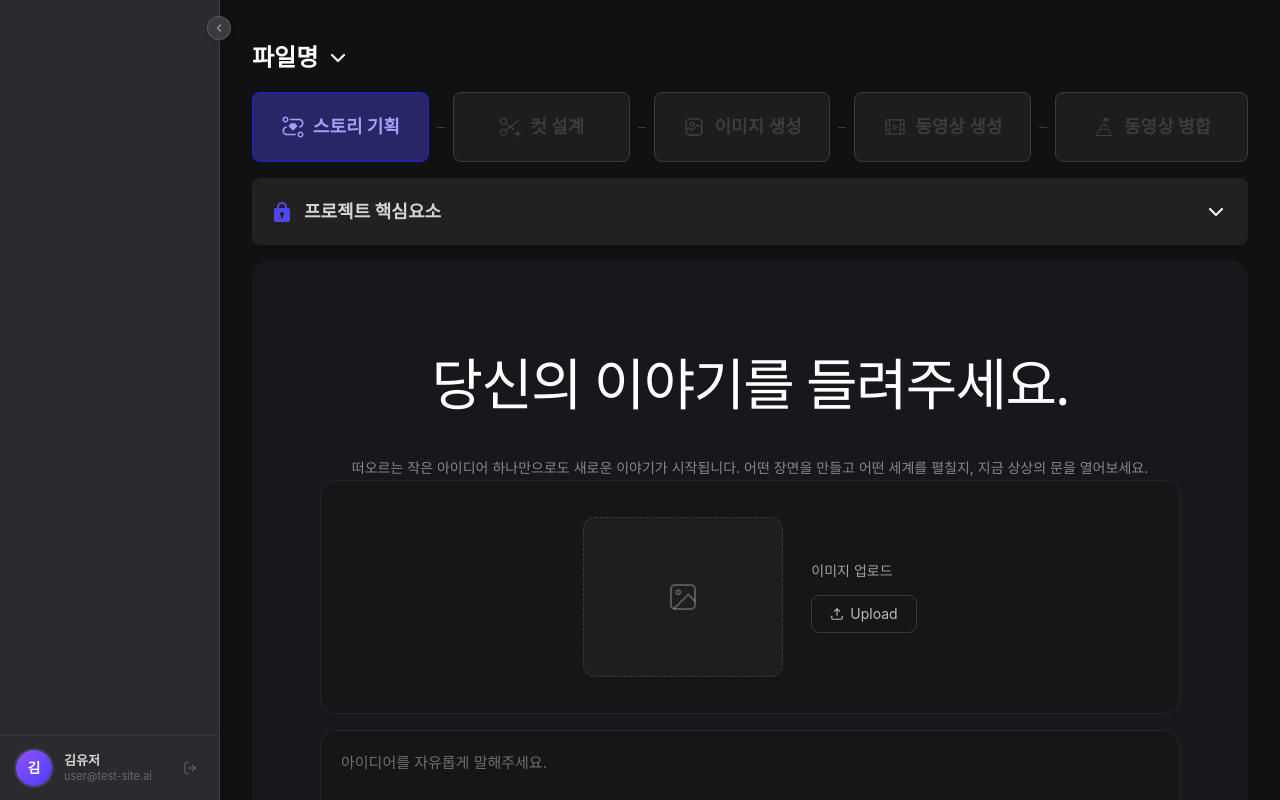
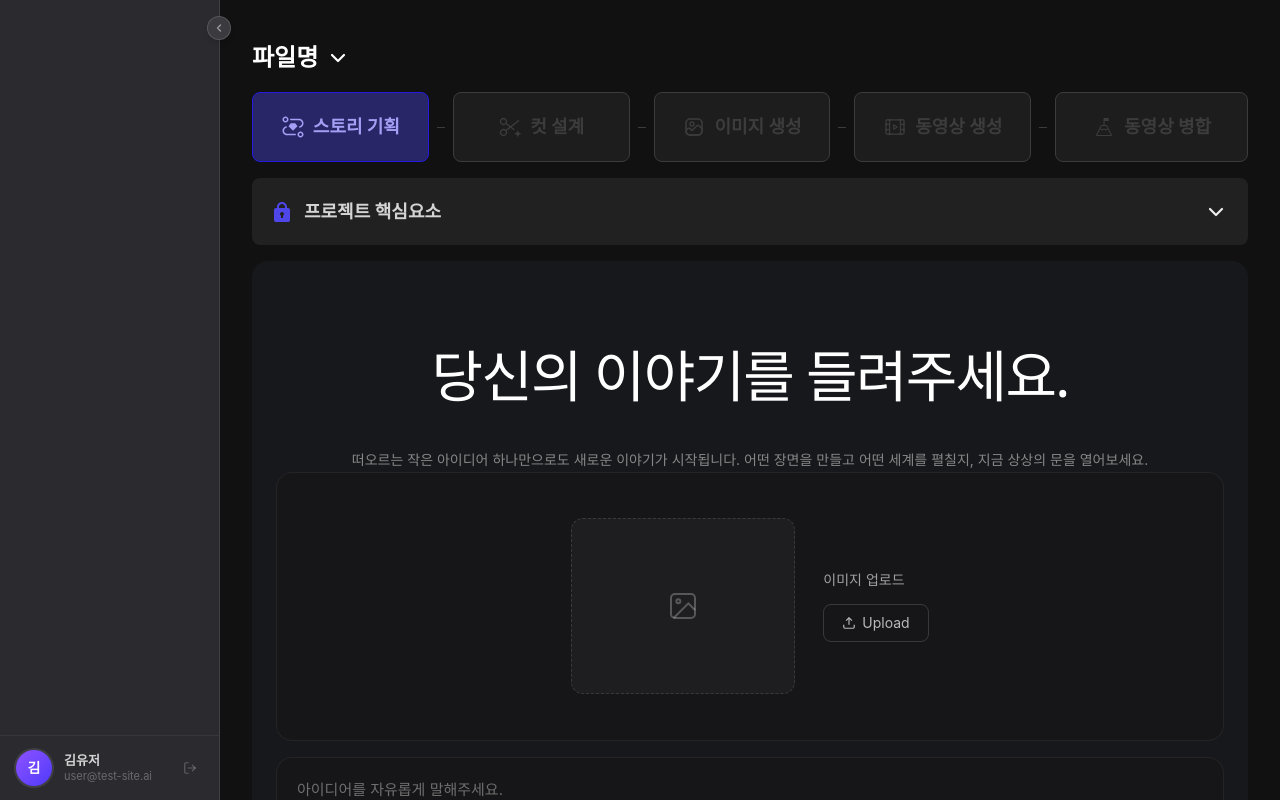
Before and after one commit to Blaybus-VideoAI-Hackathon/frontend, a React (Vite) app: page /projects/1 in a window 1280 px wide. Built offline with nearby package versions, Linux system fonts and the light colour scheme.

Commit message:
style: StoryStage
화면 비율을 맞췄다.

```diff
--- a/src/components/story/StoryStage.tsx
+++ b/src/components/story/StoryStage.tsx
@@ -32,21 +32,21 @@ export default function StoryStage({ onSuccess }: { onSuccess?: () => void }) {
   };
 
   return (
-    <section className="flex flex-col items-center rounded-2xl bg-[#17181C] px-6 py-12">
+    <section className="flex flex-1 flex-col items-center rounded-2xl bg-[#17181C] px-6 py-10">
       {/* Headline */}
       <h1 className="mb-2.5 text-center text-[28px] font-bold tracking-tight text-white!">
         당신의 이야기를 들려주세요.
       </h1>
-      <p className="mb-9 text-center text-sm leading-relaxed text-gray-500">
+      <p className="mb-8 text-center text-sm leading-relaxed text-gray-500">
         떠오르는 작은 아이디어 하나만으로도 새로운 이야기가 시작됩니다. 어떤
         장면을 만들고 어떤 세계를 펼칠지, 지금 상상의 문을 열어보세요.
       </p>
 
       {/* Image Upload Card */}
-      <div className="mb-4 flex w-full max-w-215 items-center justify-center rounded-2xl border border-white/6 bg-[#161618] px-6 py-9">
+      <div className="mb-4 flex w-full flex-1 items-center justify-center rounded-2xl border border-white/6 bg-[#161618] px-6 py-9">
         <div
           onClick={() => fileInputRef.current?.click()}
-          className="flex h-40 w-50 cursor-pointer flex-col items-center justify-center overflow-hidden rounded-xl border-[1.5px] border-dashed border-white/12 bg-[#1e1e21] transition-colors hover:border-indigo-500/50"
+          className="flex h-44 w-56 cursor-pointer flex-col items-center justify-center overflow-hidden rounded-xl border-[1.5px] border-dashed border-white/12 bg-[#1e1e21] transition-colors hover:border-indigo-500/50"
         >
           {previewUrl ? (
             <img
@@ -104,7 +104,7 @@ export default function StoryStage({ onSuccess }: { onSuccess?: () => void }) {
       </div>
 
       {/* Idea Textarea */}
-      <div className="relative w-full max-w-215 rounded-2xl border border-white/6 bg-[#161618] px-5 pb-4 pt-5">
+      <div className="relative w-full rounded-2xl border border-white/6 bg-[#161618] px-5 pb-4 pt-5">
         <textarea
           value={idea}
           onChange={(e: ChangeEvent<HTMLTextAreaElement>) =>
@@ -112,7 +112,7 @@ export default function StoryStage({ onSuccess }: { onSuccess?: () => void }) {
           }
           placeholder="아이디어를 자유롭게 말해주세요."
           className="w-full resize-none bg-transparent text-[15px] leading-relaxed text-[#e8e8e8] outline-none placeholder:text-gray-600"
-          style={{ minHeight: 120 }}
+          style={{ minHeight: 140 }}
         />
         <div className="flex justify-end">
           <button
--- a/src/pages/CreateProjectPage.tsx
+++ b/src/pages/CreateProjectPage.tsx
@@ -118,7 +118,7 @@ export default function CreateProjectPage() {
         ) : (
           <>
             <ProjectCoreToggle />
-            <div className="min-h-[760px]">{renderStageContent()}</div>
+            <div className="flex min-h-190 flex-col">{renderStageContent()}</div>
           </>
         )}
 
```
